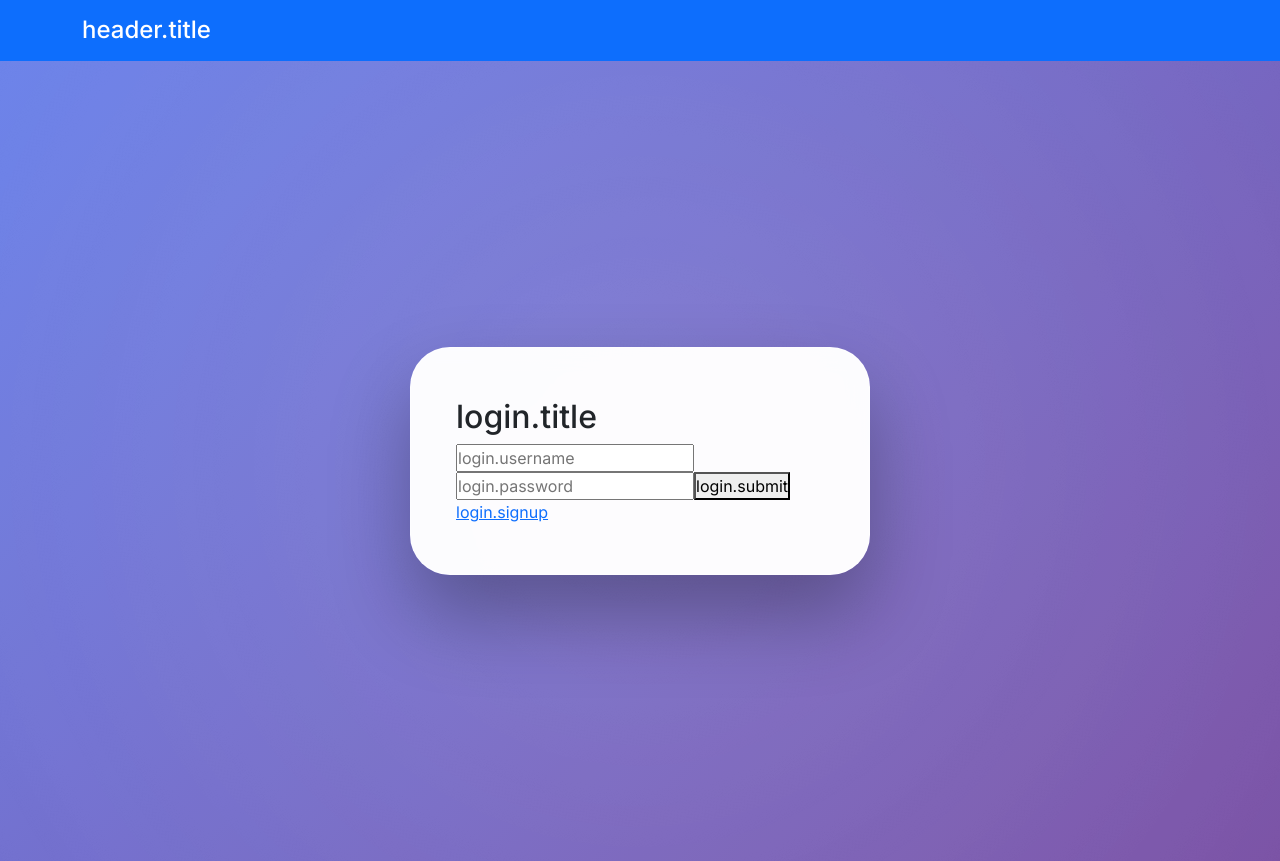
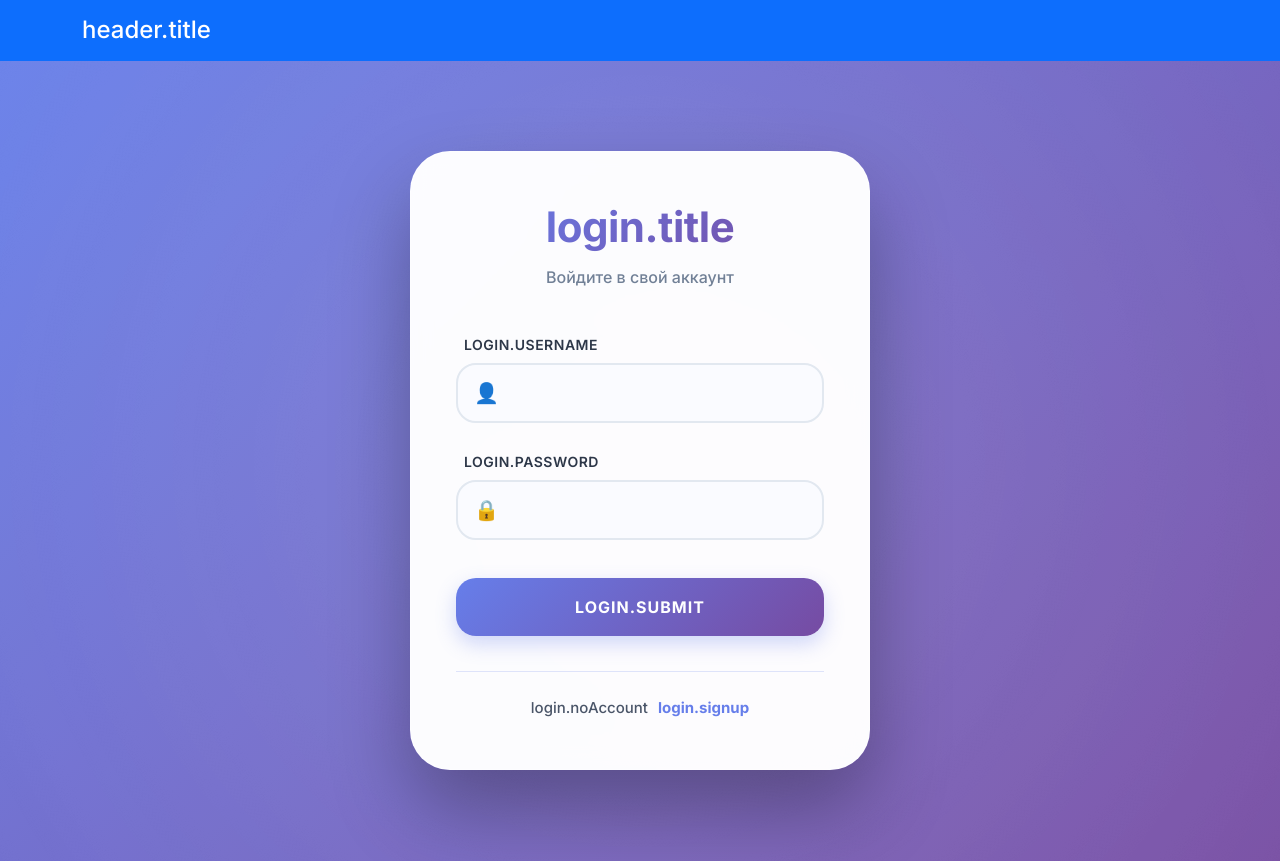
Before and after one commit to l1nky358/fullstack-javascript-project-12, a React (Vite) app in the folder frontend/: page /login in a window 1280 px wide. Built offline with nearby package versions, Linux system fonts and the light colour scheme.

Commit message:
Update Login.jsx

```diff
--- a/frontend/src/components/pages/Login.jsx
+++ b/frontend/src/components/pages/Login.jsx
@@ -3,6 +3,7 @@ import { useNavigate, Link } from 'react-router-dom';
 import { useTranslation } from 'react-i18next';
 import { useLoginMutation } from '../../services/api';
 import { useAuth } from '../../hooks/useAuth';
+import { toast } from 'react-toastify';
 
 const Login = () => {
   const { t } = useTranslation();
@@ -11,47 +12,75 @@ const Login = () => {
   const [loginMutation, { isLoading }] = useLoginMutation();
   const [username, setUsername] = useState('');
   const [password, setPassword] = useState('');
-  const [error, setError] = useState('');
 
   const handleSubmit = async (e) => {
     e.preventDefault();
-    //setError('');
 
     try {
       const response = await loginMutation({ username, password }).unwrap();
       login(response.token, username);
       navigate('/');
     } catch (err) {
-      //setError(t('login.errors.invalidCredentials'));
+      toast.error(t('login.errors.invalidCredentials'), {
+        toastId: 'login-error'
+      });
     }
   };
 
   return (
     <div className="auth-container">
       <div className="auth-card">
+        <div className="auth-header">
           <h2>{t('login.title')}</h2>
+          <p>Войдите в свой аккаунт</p>
+        </div>
 
-        {error && <div className="auth-error">{error}</div>}
-
-        <form onSubmit={handleSubmit}>
+        <form onSubmit={handleSubmit} className="auth-form">
+          <div className="form-group">
+            <label htmlFor="username">{t('login.username')}</label>
+            <div className="input-wrapper">
+              <span className="input-icon">👤</span>
               <input
                 type="text"
-            placeholder={t('login.username')}
+                id="username"
                 value={username}
                 onChange={(e) => setUsername(e.target.value)}
+                className="form-input"
+                required
               />
+            </div>
+          </div>
+
+          <div className="form-group">
+            <label htmlFor="password">{t('login.password')}</label>
+            <div className="input-wrapper">
+              <span className="input-icon">🔒</span>
               <input
                 type="password"
-            placeholder={t('login.password')}
+                id="password"
                 value={password}
                 onChange={(e) => setPassword(e.target.value)}
+                className="form-input"
+                required
               />
-          <button type="submit" disabled={isLoading}>
-            {t('login.submit')}
+            </div>
+          </div>
+
+          <button
+            type="submit"
+            className="auth-button"
+            disabled={isLoading}
+          >
+            {isLoading ? <span className="button-loader"></span> : t('login.submit')}
           </button>
         </form>
 
-        <Link to="/signup">{t('login.signup')}</Link>
+        <div className="auth-footer">
+          {t('login.noAccount')}{' '}
+          <Link to="/signup" className="auth-link">
+            {t('login.signup')}
+          </Link>
+        </div>
       </div>
     </div>
   );
```
Lines whose indentation alone changed are shown as unchanged.
